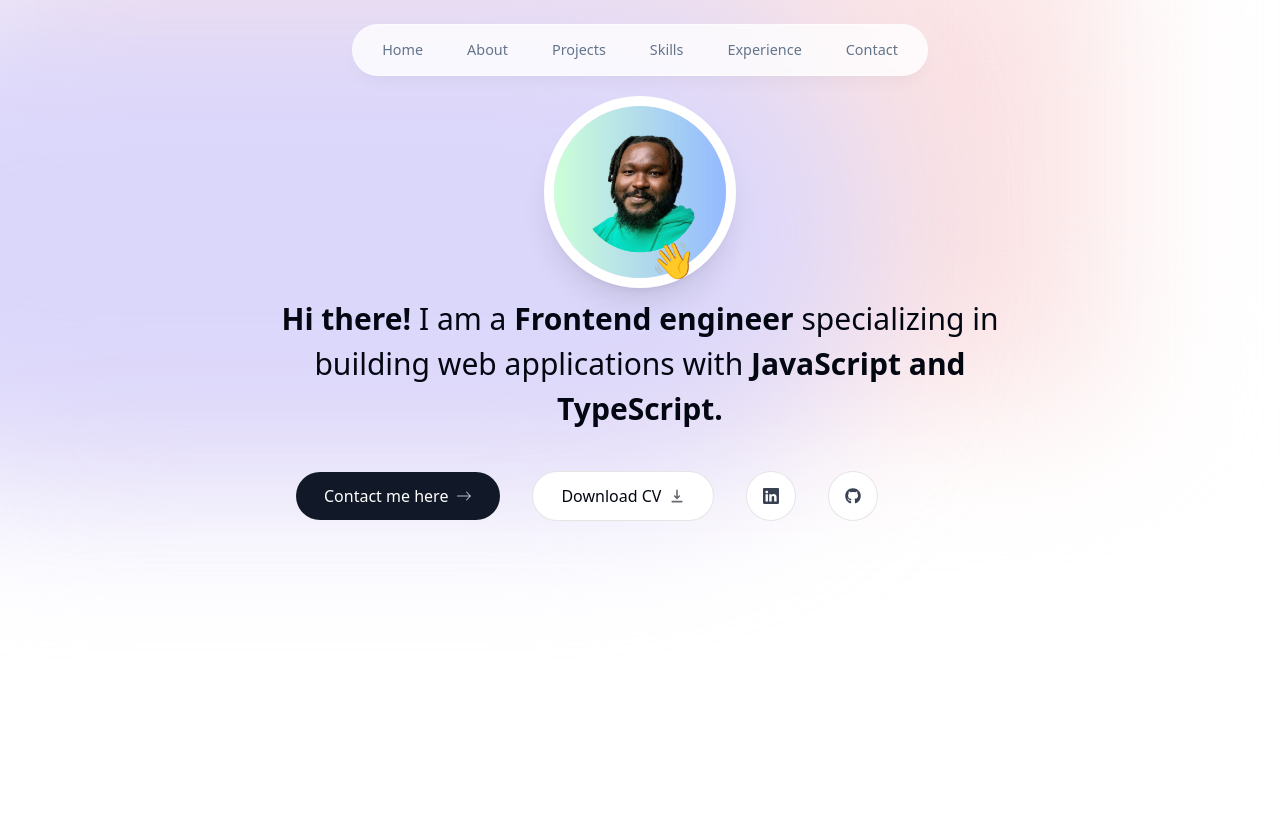
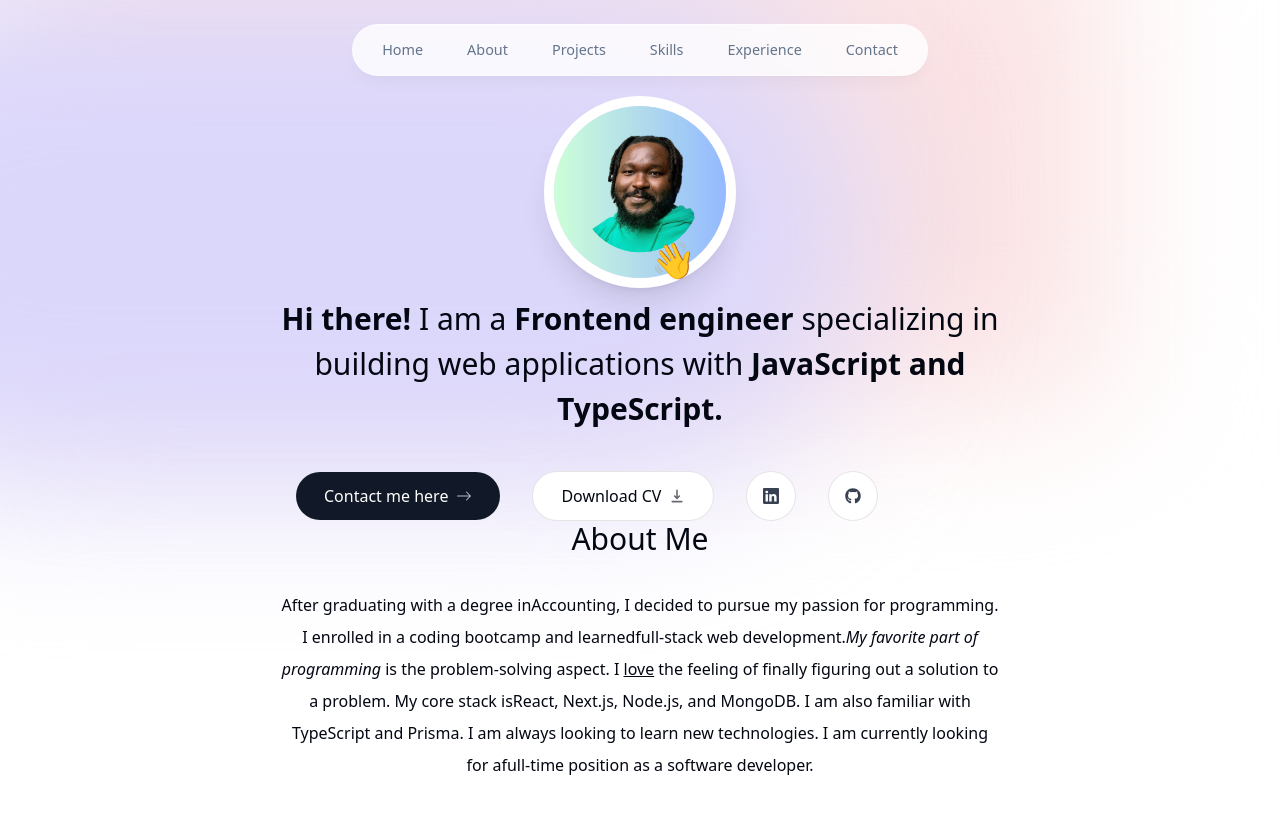
Before and after one commit to kelvinSeamount/new-portfolio, a Next.js app: page / in a window 1280 px wide. Shown: the top 814 px of the page. Built offline with nearby package versions, Linux system fonts and the light colour scheme.

Commit message:
add about page

```diff
--- /dev/null
+++ b/app/components/about.tsx
@@ -0,0 +1,37 @@
+"use client";
+import { motion } from "framer-motion";
+import React from "react";
+import SectionHeading from "./section-heading";
+
+const About = () => {
+  return (
+    <motion.section
+      initial={{ opacity: 0, y: 100 }}
+      animate={{ opacity: 1, y: 0 }}
+      transition={{ delay: 0.175 }}
+      id="about"
+      className="mb-28 max-w-[45rem] leading-8 text-center sm:mb-40"
+    >
+      <SectionHeading>About me</SectionHeading>
+      <p className="mb-3">
+        After graduating with a degree in
+        <span className="font-medium">Accounting</span>, I decided to pursue my
+        passion for programming. I enrolled in a coding bootcamp and learned
+        <span className="font-medium">full-stack web development</span>.
+        <span className="italic">My favorite part of programming</span> is the
+        problem-solving aspect. I <span className="underline">love</span> the
+        feeling of finally figuring out a solution to a problem. My core stack
+        is
+        <span className="font-medium">
+          React, Next.js, Node.js, and MongoDB
+        </span>
+        . I am also familiar with TypeScript and Prisma. I am always looking to
+        learn new technologies. I am currently looking for a
+        <span className="font-medium">full-time position</span> as a software
+        developer.
+      </p>
+    </motion.section>
+  );
+};
+
+export default About;
--- a/app/components/hero.tsx
+++ b/app/components/hero.tsx
@@ -9,7 +9,7 @@
 
 const Hero = () => {
   return (
-    <section className="max-w-[50rem] text-center mb-28 sm:mb-0 ">
+    <section className="max-w-[50rem] text-center mb-28 sm:mb-0" id="home">
       <div className="flex items-center justify-center">
         <div className="relative">
           <motion.div
--- /dev/null
+++ b/app/components/section-heading.tsx
@@ -0,0 +1,11 @@
+import React from "react";
+
+type SectionHeadingProps = {
+  children: React.ReactNode;
+};
+
+const SectionHeading = ({ children }: SectionHeadingProps) => {
+  return <h1 className="text-3xl capitalize mb-8 text-center">{children}</h1>;
+};
+
+export default SectionHeading;
--- a/app/page.tsx
+++ b/app/page.tsx
@@ -1,9 +1,11 @@
+import About from "./components/about";
 import Hero from "./components/hero";
 
 export default function Home() {
   return (
     <div className="flex flex-col items-center px-4">
       <Hero />
+      <About />
     </div>
   );
 }
```
